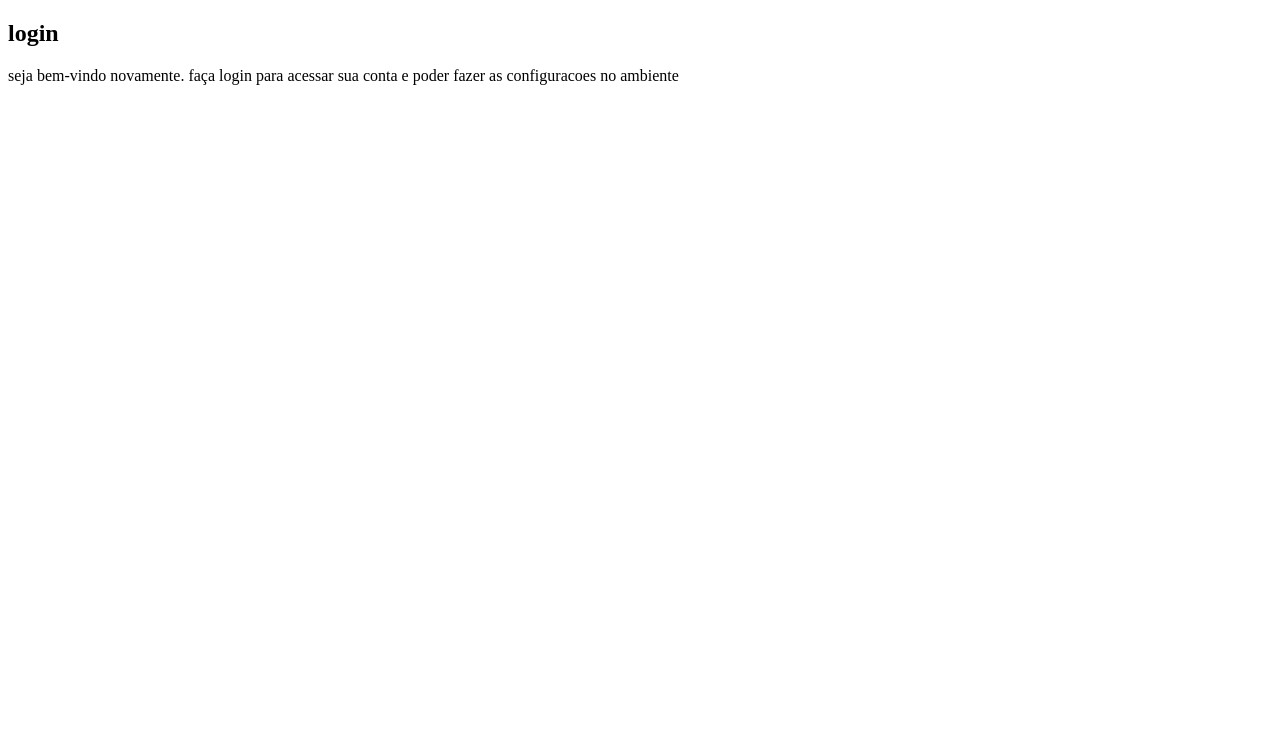
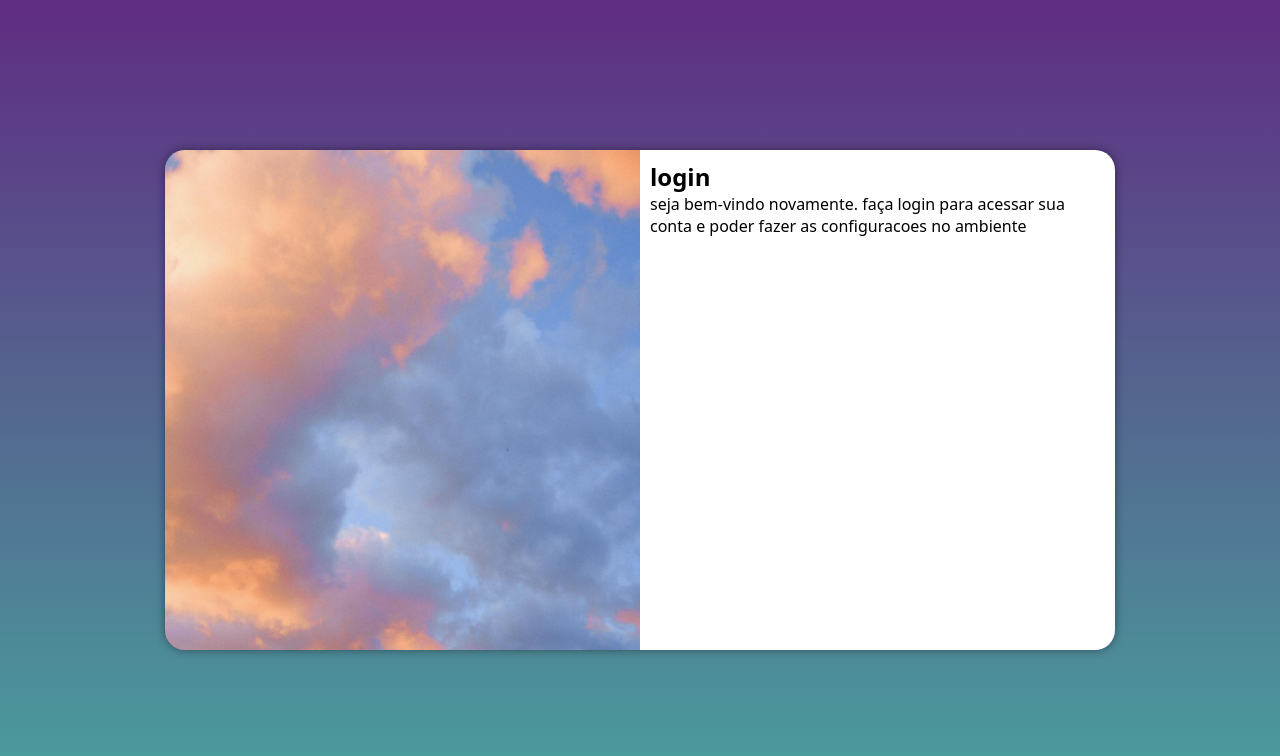
Before and after one commit to Franklimello/projeto-login, a plain HTML site: page index.html in a window 1280 px wide. Drawn offline with Linux system fonts and the light colour scheme.

Commit message:
atualizacao

```diff
--- /dev/null
+++ b/estilos/media-query.css
@@ -0,0 +1,39 @@
+@charset "utf-8";
+
+
+@media screen and (min-width: 768px) and (max-width: 992px){
+    body {
+        background-image: linear-gradient(to top, #49a09d, #5f2c82);
+    }
+
+    section#login{
+        width: 80vw;
+    }
+    section#login > div#imagem{
+        float: left;
+        width: 30%;
+        height: 100%;
+    }
+    section#login > div#formulario {
+        float: right;
+        width: 70%;
+    }
+}
+
+@media screen and (min-width: 992px){
+    body {
+        background-image: linear-gradient(to top, #49a09d, #5f2c82);
+    }
+    section#login{
+        width: 950px;
+    }
+    section#login > div#imagem{
+        float: left;
+        width: 50%;
+        height: 100%;
+    }
+    section#login > div#formulario {
+        float: right;
+        width: 50%;
+    }
+}
--- a/estilos/style.css
+++ b/estilos/style.css
@@ -6,3 +6,50 @@
     lilas : #5f2c82
 
 */
+
+* {
+    font-family: system-ui, -apple-system, BlinkMacSystemFont, 'Segoe UI', Roboto, Oxygen, Ubuntu, Cantarell, 'Open Sans', 'Helvetica Neue', sans-serif;
+    padding: 0px;
+    margin: 0px;
+    box-sizing: border-box;
+}
+
+body, html {
+    background-image: linear-gradient(to top, #49a09d, #5f2c82);
+    background-color: #5f2c82;
+    height: 100vh;
+    width: 100vw;
+}
+main{
+    position: relative;
+    height: 100vh;
+    width: 100vw;
+}
+
+section#login {
+    position: absolute;
+    top: 50%;
+    left: 50%;
+    transform: translate(-50%, -50%);
+    background-color: white;
+    width: 250px;
+    height: 500px;
+    border-radius: 20px;
+    overflow: hidden;
+    box-shadow: 0px 0px 10px rgba(0, 0, 0, 0.445);
+
+    transition: width 0.4s, height 0.4s;
+    transition-timing-function: ease;
+}
+
+section#login > div#imagem {
+    background: #5f2c82 url(../imagens/login.jpg) no-repeat;
+    background-size: cover;
+    height: 200px;
+    display: block;
+}
+
+section#login > div#formulario {
+    display: block;
+    padding: 10px;
+}
--- a/index.html
+++ b/index.html
@@ -5,6 +5,7 @@
     <meta name="viewport" content="width=device-width, initial-scale=1.0">
     <title>Login</title>
     <link rel="stylesheet" href="estilos/style.css">
+    <link rel="stylesheet" href="estilos/media-query.css">
 </head>
 <body>
     <main>
```
